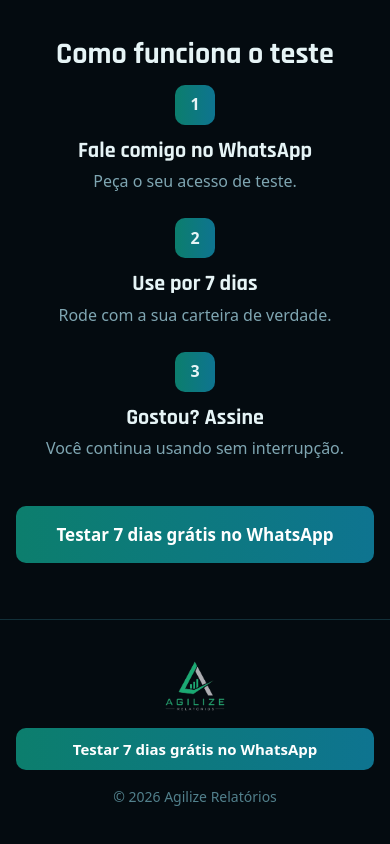
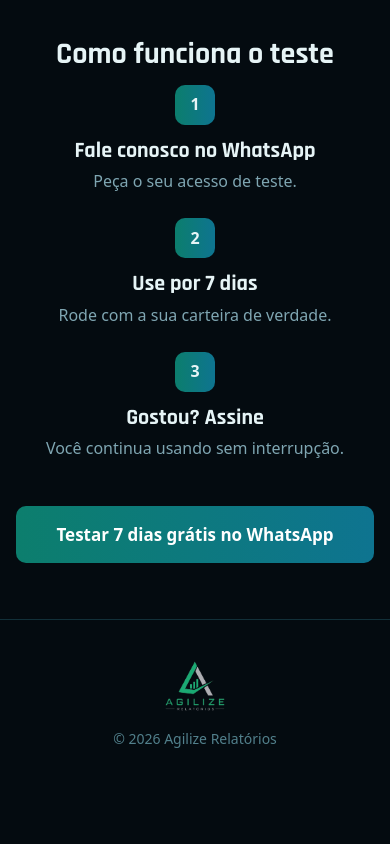
Before and after one commit to romanymelo/agilize, a plain HTML site: page index.html in a window 390 px wide. Shown: the part 6735-7579 px from the top of the page. After the commit the page ends 7526 px from the top, so only its background shows below. Drawn offline with Linux system fonts and the light colour scheme.

Commit message:
fix: remove botão do rodapé e ajusta passo 1 do teste
Co-Authored-By: Claude Opus 5.5 <noreply@anthropic.com>

```diff
--- a/css/style.css
+++ b/css/style.css
@@ -141,5 +141,4 @@ code { font-size: .9em; color: var(--verde); }
   .grade, .tres-passos, .duas-colunas { grid-template-columns: minmax(0, 1fr); }
   .duas-colunas { gap: 28px; }
   .rodape-linha { flex-direction: column; text-align: center; }
-  .rodape .cta { width: 100%; }
 }
--- a/index.html
+++ b/index.html
@@ -142,7 +142,7 @@
     <div class="container estreito">
       <h2 class="titulo-secao">Como funciona o teste</h2>
       <ol class="tres-passos">
-        <li><span class="num">1</span><h3>Fale comigo no WhatsApp</h3><p>Peça o seu acesso de teste.</p></li>
+        <li><span class="num">1</span><h3>Fale conosco no WhatsApp</h3><p>Peça o seu acesso de teste.</p></li>
         <li><span class="num">2</span><h3>Use por 7 dias</h3><p>Rode com a sua carteira de verdade.</p></li>
         <li><span class="num">3</span><h3>Gostou? Assine</h3><p>Você continua usando sem interrupção.</p></li>
       </ol>
@@ -154,7 +154,6 @@
 <footer class="rodape">
   <div class="container rodape-linha">
     <img src="img/logo.png" alt="Agilize Relatórios" width="351" height="291" loading="lazy">
-    <a class="cta cta-pequeno" href="https://wa.me/5582993079508?text=Ol%C3%A1%21%20Quero%20testar%20o%20Agilize%20Relat%C3%B3rios%20por%207%20dias." target="_blank" rel="noopener">Testar 7 dias grátis no WhatsApp</a>
     <p>© 2026 Agilize Relatórios</p>
   </div>
 </footer>
```
